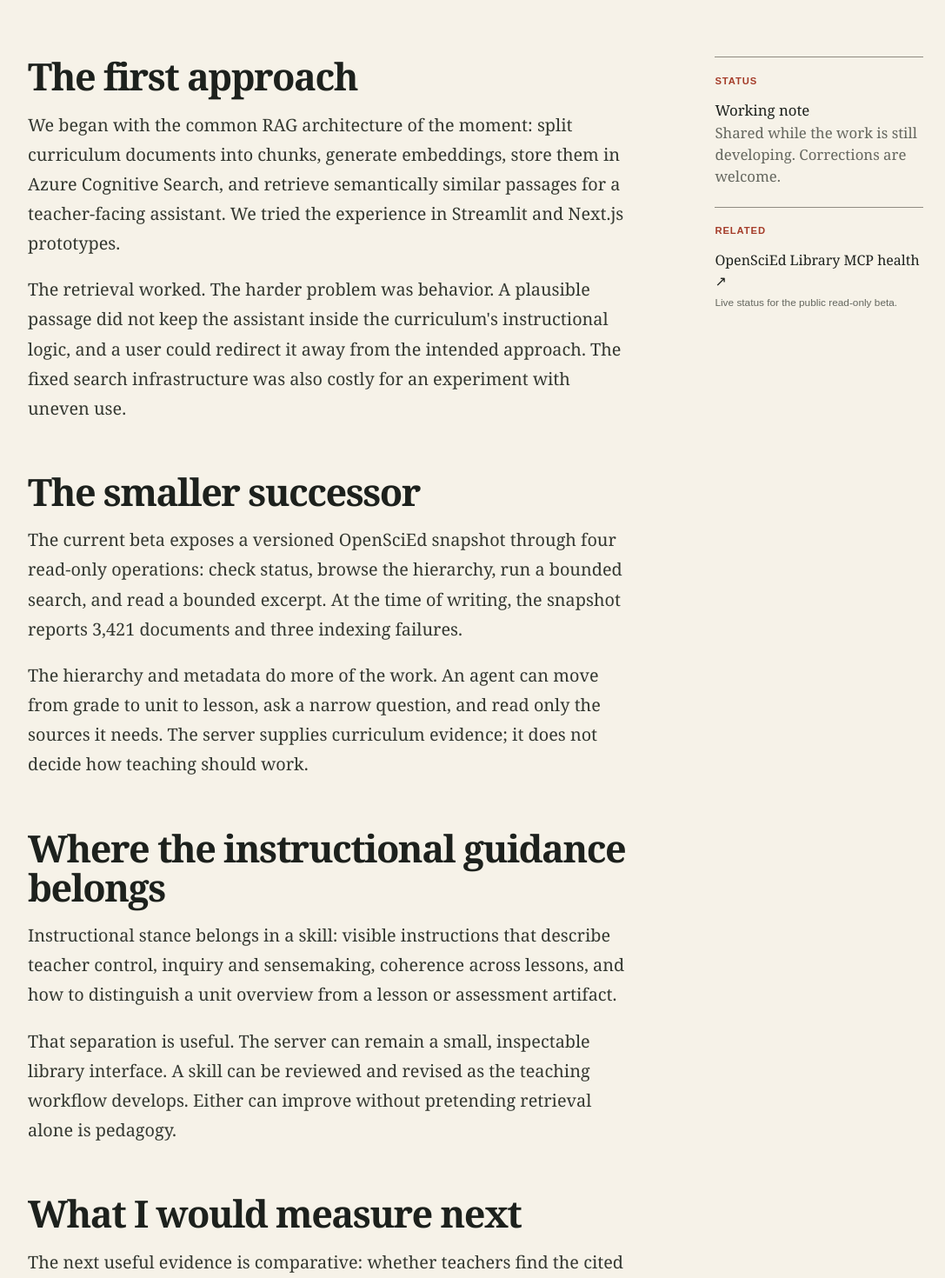
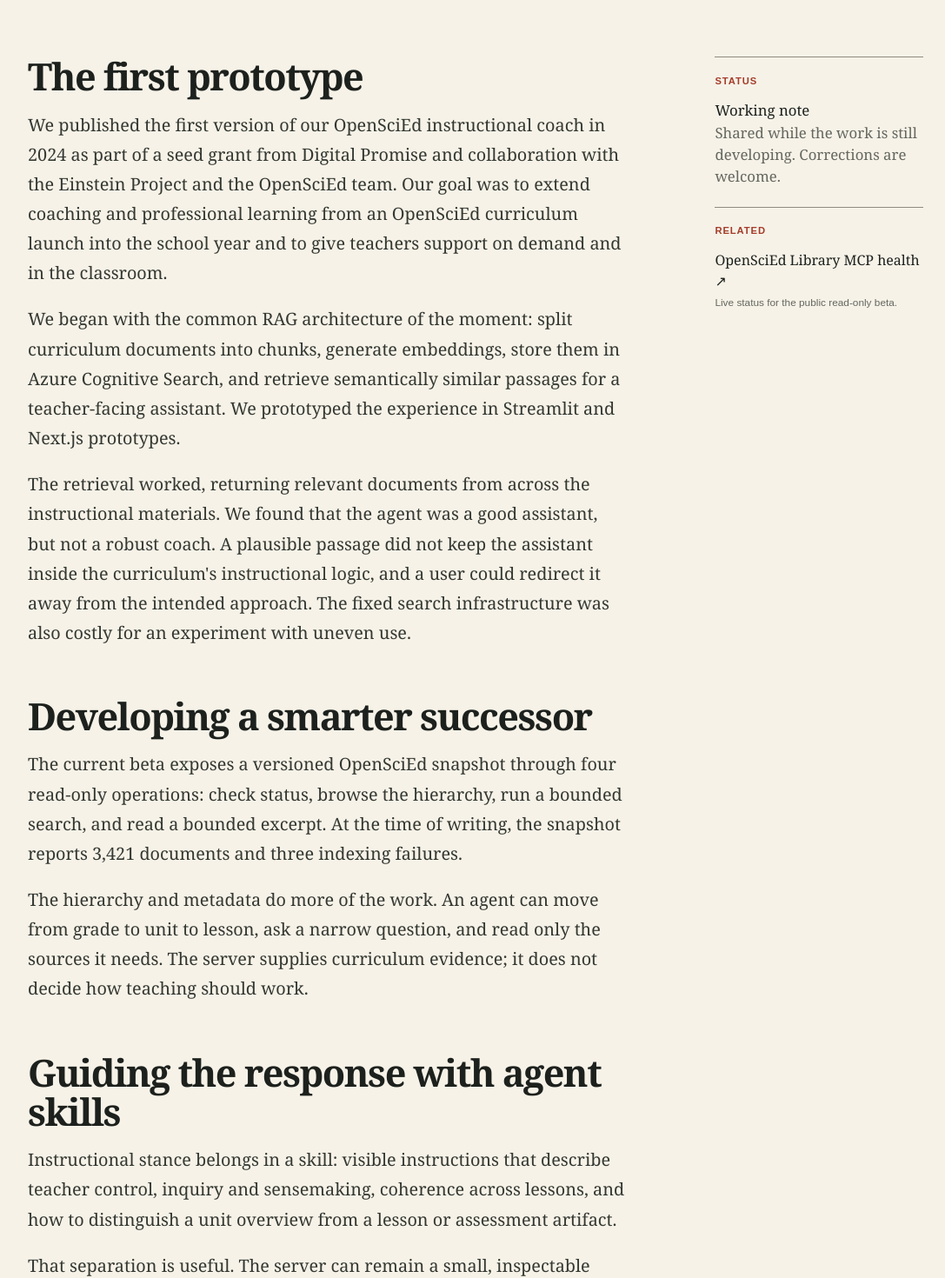
Before and after one commit to hey-aw/awzone-site, a Next.js app: page /notes/openscied-from-rag-to-mcp in a window 1280 px wide. Shown: the part 1120-2590 px from the top of the page at 87% size, without its empty margins (32-1119 px from the left). Built offline with nearby package versions, Linux system fonts and the light colour scheme.

Commit message:
Expand OpenSciEd RAG note

```diff
--- a/app/content.ts
+++ b/app/content.ts
@@ -41,28 +41,29 @@
       "This is a field note about retiring an expensive retrieval prototype without losing the useful product and instructional lessons it produced.",
     sections: [
       {
-        heading: "The first approach",
+        heading: "The first prototype",
         paragraphs: [
-          "We began with the common RAG architecture of the moment: split curriculum documents into chunks, generate embeddings, store them in Azure Cognitive Search, and retrieve semantically similar passages for a teacher-facing assistant. We tried the experience in Streamlit and Next.js prototypes.",
-          "The retrieval worked. The harder problem was behavior. A plausible passage did not keep the assistant inside the curriculum's instructional logic, and a user could redirect it away from the intended approach. The fixed search infrastructure was also costly for an experiment with uneven use.",
+          "We published the first version of our OpenSciEd instructional coach in 2024 as part of a seed grant from Digital Promise and collaboration with the Einstein Project and the OpenSciEd team. Our goal was to extend coaching and professional learning from an OpenSciEd curriculum launch into the school year and to give teachers support on demand and in the classroom.",
+          "We began with the common RAG architecture of the moment: split curriculum documents into chunks, generate embeddings, store them in Azure Cognitive Search, and retrieve semantically similar passages for a teacher-facing assistant. We prototyped the experience in Streamlit and Next.js prototypes.",
+          "The retrieval worked, returning relevant documents from across the instructional materials. We found that the agent was a good assistant, but not a robust coach. A plausible passage did not keep the assistant inside the curriculum's instructional logic, and a user could redirect it away from the intended approach. The fixed search infrastructure was also costly for an experiment with uneven use.",
         ],
       },
       {
-        heading: "The smaller successor",
+        heading: "Developing a smarter successor",
         paragraphs: [
           "The current beta exposes a versioned OpenSciEd snapshot through four read-only operations: check status, browse the hierarchy, run a bounded search, and read a bounded excerpt. At the time of writing, the snapshot reports 3,421 documents and three indexing failures.",
           "The hierarchy and metadata do more of the work. An agent can move from grade to unit to lesson, ask a narrow question, and read only the sources it needs. The server supplies curriculum evidence; it does not decide how teaching should work.",
         ],
       },
       {
-        heading: "Where the instructional guidance belongs",
+        heading: "Guiding the response with agent skills",
         paragraphs: [
           "Instructional stance belongs in a skill: visible instructions that describe teacher control, inquiry and sensemaking, coherence across lessons, and how to distinguish a unit overview from a lesson or assessment artifact.",
           "That separation is useful. The server can remain a small, inspectable library interface. A skill can be reviewed and revised as the teaching workflow develops. Either can improve without pretending retrieval alone is pedagogy.",
         ],
       },
       {
-        heading: "What I would measure next",
+        heading: "What’s next",
         paragraphs: [
           "The next useful evidence is comparative: whether teachers find the cited sources relevant, whether the agent stays in the requested grade, unit, and lesson scope, and whether the skill helps preserve the curriculum's intent under real planning pressure.",
         ],
```
